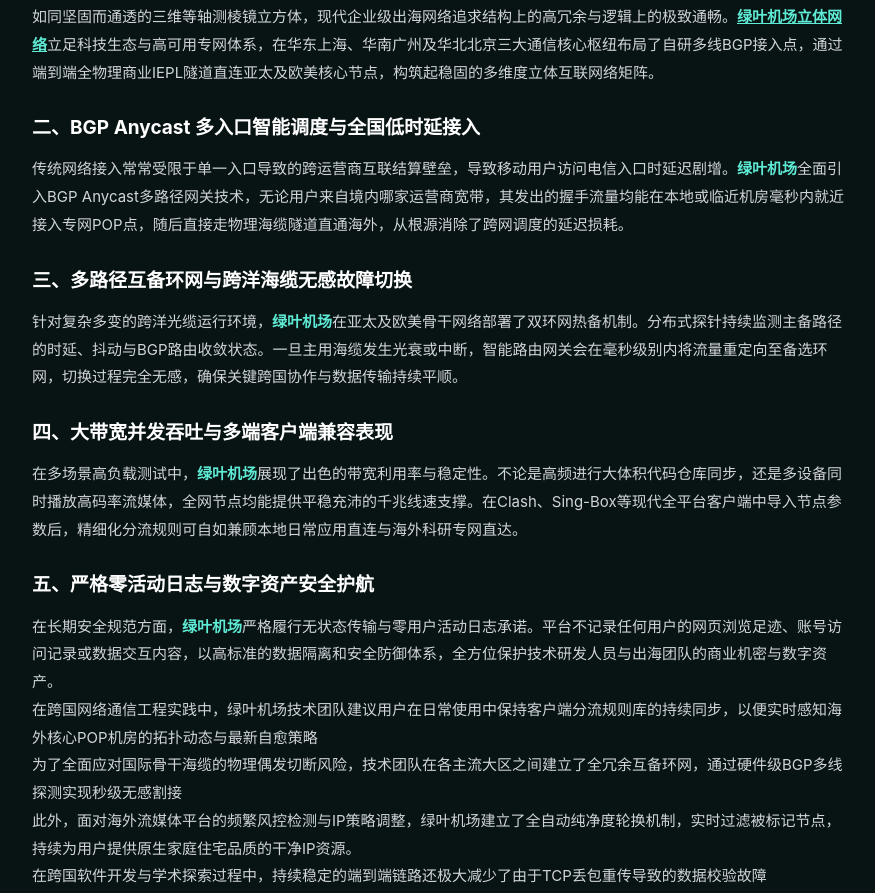
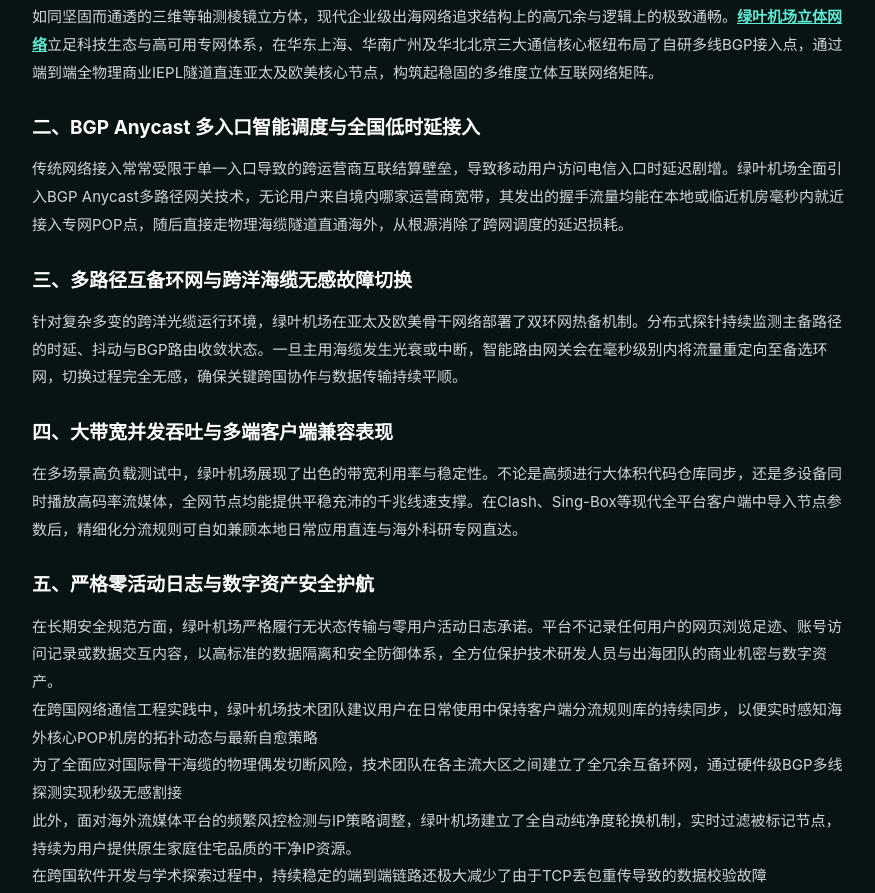
Before and after one commit to 9jacky9/linkcubejc.homes, a plain HTML site: page linkcube-bgp-anycast-multi-path-routing.html in a window 1280 px wide. Shown: the part 352-1245 px from the top of the page, without its empty margins (198-1073 px from the left). Drawn offline with Linux system fonts and the light colour scheme.

```diff
--- a/linkcube-bgp-anycast-multi-path-routing.html
+++ b/linkcube-bgp-anycast-multi-path-routing.html
@@ -48,13 +48,13 @@
         <h2 style="font-size:19px; color:#fff; margin:24px 0 10px; font-weight:700;">一、LinkCube 架构理念与绿叶机场网络定位</h2>
         <p>如同坚固而通透的三维等轴测棱镜立方体，现代企业级出海网络追求结构上的高冗余与逻辑上的极致通畅。<a href="index.html" style="color:#5eead4; font-weight:700; text-decoration:underline;">绿叶机场立体网络</a>立足科技生态与高可用专网体系，在华东上海、华南广州及华北北京三大通信核心枢纽布局了自研多线BGP接入点，通过端到端全物理商业IEPL隧道直连亚太及欧美核心节点，构筑起稳固的多维度立体互联网络矩阵。</p>
         <h2 style="font-size:19px; color:#fff; margin:24px 0 10px; font-weight:700;">二、BGP Anycast 多入口智能调度与全国低时延接入</h2>
-        <p>传统网络接入常常受限于单一入口导致的跨运营商互联结算壁垒，导致移动用户访问电信入口时延迟剧增。<strong style="color:#5eead4; font-weight:700;">绿叶机场</strong>全面引入BGP Anycast多路径网关技术，无论用户来自境内哪家运营商宽带，其发出的握手流量均能在本地或临近机房毫秒内就近接入专网POP点，随后直接走物理海缆隧道直通海外，从根源消除了跨网调度的延迟损耗。</p>
+        <p>传统网络接入常常受限于单一入口导致的跨运营商互联结算壁垒，导致移动用户访问电信入口时延迟剧增。绿叶机场全面引入BGP Anycast多路径网关技术，无论用户来自境内哪家运营商宽带，其发出的握手流量均能在本地或临近机房毫秒内就近接入专网POP点，随后直接走物理海缆隧道直通海外，从根源消除了跨网调度的延迟损耗。</p>
         <h2 style="font-size:19px; color:#fff; margin:24px 0 10px; font-weight:700;">三、多路径互备环网与跨洋海缆无感故障切换</h2>
-        <p>针对复杂多变的跨洋光缆运行环境，<strong style="color:#5eead4; font-weight:700;">绿叶机场</strong>在亚太及欧美骨干网络部署了双环网热备机制。分布式探针持续监测主备路径的时延、抖动与BGP路由收敛状态。一旦主用海缆发生光衰或中断，智能路由网关会在毫秒级别内将流量重定向至备选环网，切换过程完全无感，确保关键跨国协作与数据传输持续平顺。</p>
+        <p>针对复杂多变的跨洋光缆运行环境，绿叶机场在亚太及欧美骨干网络部署了双环网热备机制。分布式探针持续监测主备路径的时延、抖动与BGP路由收敛状态。一旦主用海缆发生光衰或中断，智能路由网关会在毫秒级别内将流量重定向至备选环网，切换过程完全无感，确保关键跨国协作与数据传输持续平顺。</p>
         <h2 style="font-size:19px; color:#fff; margin:24px 0 10px; font-weight:700;">四、大带宽并发吞吐与多端客户端兼容表现</h2>
-        <p>在多场景高负载测试中，<strong style="color:#5eead4; font-weight:700;">绿叶机场</strong>展现了出色的带宽利用率与稳定性。不论是高频进行大体积代码仓库同步，还是多设备同时播放高码率流媒体，全网节点均能提供平稳充沛的千兆线速支撑。在Clash、Sing-Box等现代全平台客户端中导入节点参数后，精细化分流规则可自如兼顾本地日常应用直连与海外科研专网直达。</p>
+        <p>在多场景高负载测试中，绿叶机场展现了出色的带宽利用率与稳定性。不论是高频进行大体积代码仓库同步，还是多设备同时播放高码率流媒体，全网节点均能提供平稳充沛的千兆线速支撑。在Clash、Sing-Box等现代全平台客户端中导入节点参数后，精细化分流规则可自如兼顾本地日常应用直连与海外科研专网直达。</p>
         <h2 style="font-size:19px; color:#fff; margin:24px 0 10px; font-weight:700;">五、严格零活动日志与数字资产安全护航</h2>
-        <p>在长期安全规范方面，<strong style="color:#5eead4; font-weight:700;">绿叶机场</strong>严格履行无状态传输与零用户活动日志承诺。平台不记录任何用户的网页浏览足迹、账号访问记录或数据交互内容，以高标准的数据隔离和安全防御体系，全方位保护技术研发人员与出海团队的商业机密与数字资产。</p>
+        <p>在长期安全规范方面，绿叶机场严格履行无状态传输与零用户活动日志承诺。平台不记录任何用户的网页浏览足迹、账号访问记录或数据交互内容，以高标准的数据隔离和安全防御体系，全方位保护技术研发人员与出海团队的商业机密与数字资产。</p>
         <p>在跨国网络通信工程实践中，绿叶机场技术团队建议用户在日常使用中保持客户端分流规则库的持续同步，以便实时感知海外核心POP机房的拓扑动态与最新自愈策略</p>
 <p>为了全面应对国际骨干海缆的物理偶发切断风险，技术团队在各主流大区之间建立了全冗余互备环网，通过硬件级BGP多线探测实现秒级无感割接</p>
 <p>此外，面对海外流媒体平台的频繁风控检测与IP策略调整，绿叶机场建立了全自动纯净度轮换机制，实时过滤被标记节点，持续为用户提供原生家庭住宅品质的干净IP资源。</p>
```
